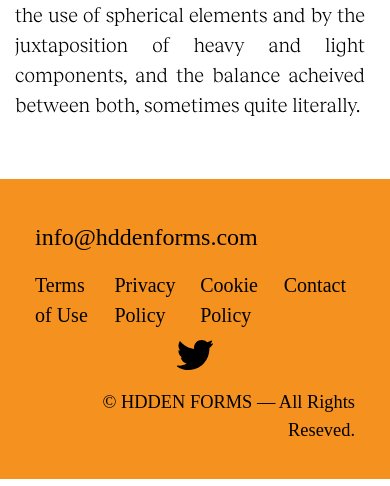
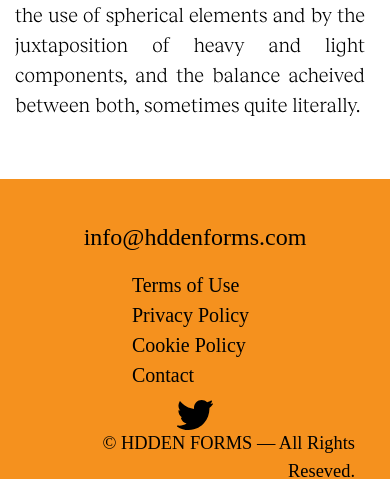
Before and after one commit to chattertechno/hdden, a PHP site: page /hddenforms/index.php in a window 390 px wide. Shown: the part 1803-2289 px from the top of the page. Run offline with PHP 8.4, Linux system fonts and the light colour scheme; some libraries are stand-ins or nearby versions; some web fonts are replaced.

Commit message:
ASSETS/CSS: init.css - footer mobile responsiveness fixed

```diff
--- a/assets/css/init.css
+++ b/assets/css/init.css
@@ -903,4 +903,13 @@ footer {
   .navbar__logohdden {
     margin-left: 10px;
   }
+
+  /*Footer */
+  .footer__mail {
+    text-align: center;
+  }
+
+  .footer__social ul {
+    flex-direction: column;
+  }
 }
```
